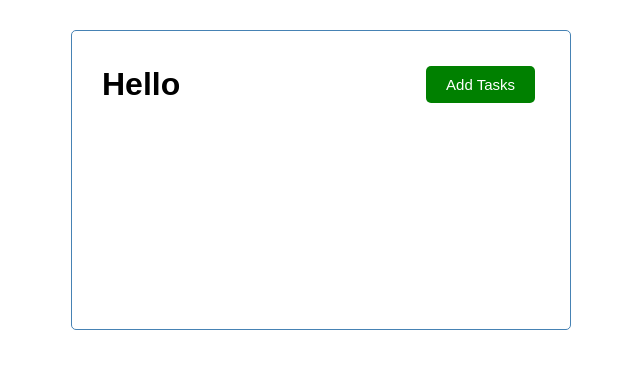
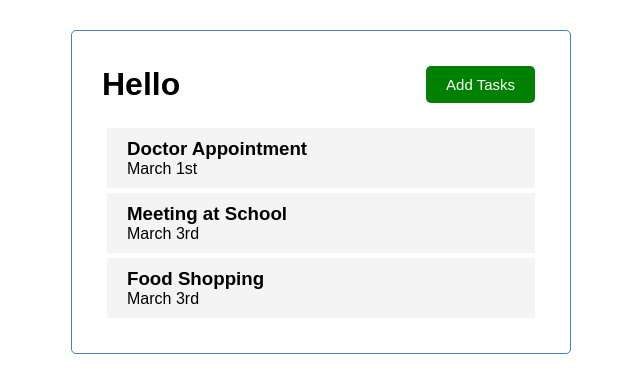
Before and after one commit to GitHubStanislav/test1, a Vue app: page / in a window 1280 px wide. Shown: the top 392 px of the page, without its empty margins (319-959 px from the left). Built offline with nearby package versions, Linux system fonts and the light colour scheme.

Commit message:
add tasks

```diff
--- a/src/App.vue
+++ b/src/App.vue
@@ -2,6 +2,8 @@
 
   <div class="container">
     <header-app :title="titleHeader"/>
+    <tasks-get :tasksList="tasks"/>
+
   </div>
 
 
@@ -10,22 +12,24 @@
 <script>
 
 import HeaderApp from "@/components/HeaderApp.vue";
+import TasksGet from "@/components/TasksGet.vue";
+
 
 export default {
   components: {
 
-    HeaderApp
+    HeaderApp,TasksGet
 
 
   },
   data() {
     return {
       titleHeader: 'Hello',
-      task:[]
+      tasks:[]
     }
   },
   created() {
-  this.task = [
+  this.tasks = [
     {
       id:1,
       text: 'Doctor Appointment',
--- /dev/null
+++ b/src/components/TaskItem.vue
@@ -0,0 +1,34 @@
+<template>
+<div class="task">
+  <h3>{{task.text}}</h3>
+  <p>{{task.day}}</p>
+</div>
+
+</template>
+
+<script>
+export default {
+  name: "TaskItem",
+  props:{
+    task:Object
+  }
+}
+</script>
+
+<style scoped>
+.task{
+  background: #f4f4f4;
+  margin: 5px;
+  padding: 10px 20px;
+  cursor: pointer;
+}
+.task.reminder{
+  border-left: 5px solid green;
+}
+.task h3{
+  display: flex;
+  align-items: center;
+  justify-content: space-between;
+
+}
+</style>
--- /dev/null
+++ b/src/components/TasksGet.vue
@@ -0,0 +1,21 @@
+<template>
+<div v-for="task in tasksList" :key="task.id" >
+  <task-item :task="task"/>
+</div>
+
+</template>
+
+<script>
+import TaskItem from "@/components/TaskItem.vue";
+export default {
+  name: "TasksGet",
+  components:{TaskItem},
+  props:{
+    tasksList: Array
+  }
+}
+</script>
+
+<style scoped>
+
+</style>
```
